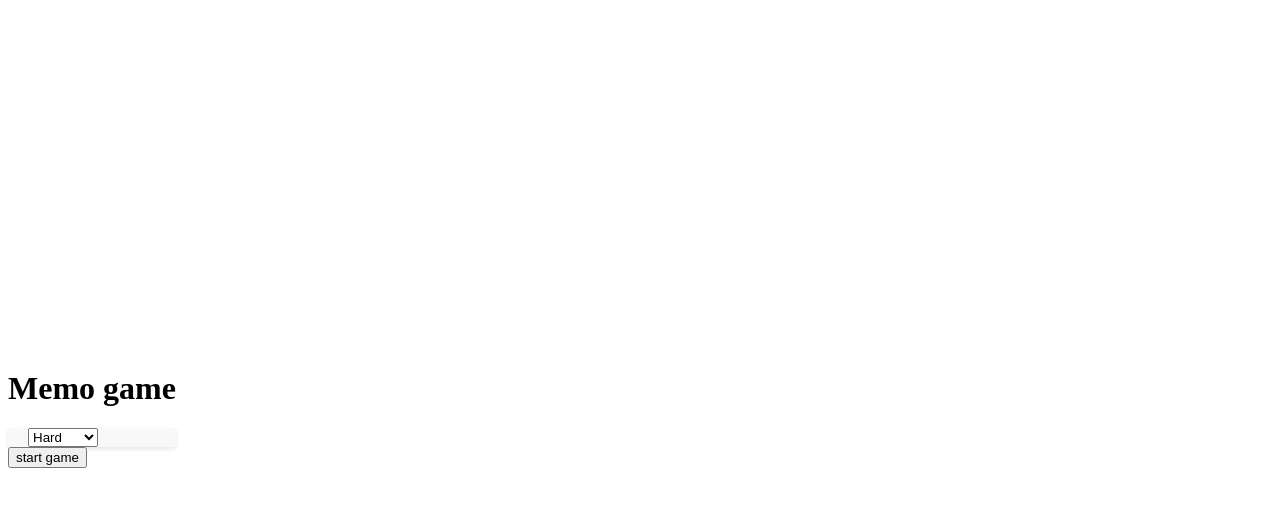
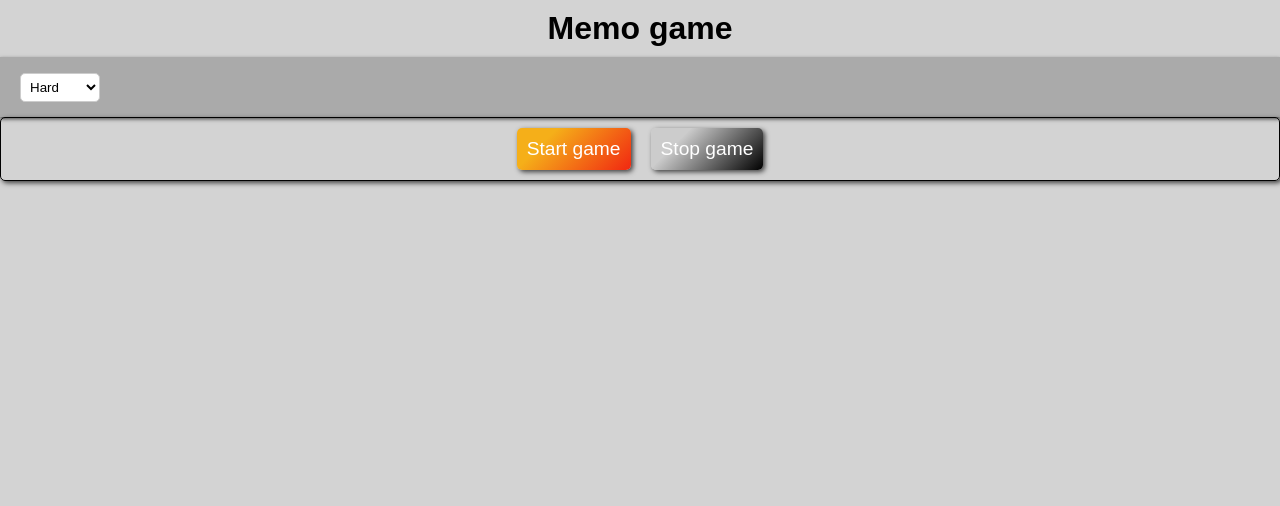
Before and after one commit to matfil/memo-game, a React (Vite) app: page / in a window 1280 px wide. Shown: the top 506 px of the page. Built offline with nearby package versions, Linux system fonts and the light colour scheme.

Commit message:
improve css

```diff
--- a/src/App.scss
+++ b/src/App.scss
@@ -0,0 +1,39 @@
+@use './colors';
+button{
+    background: colors.$primaryButton;
+    color: white;
+    padding: 10px;
+    border: none;
+    border-radius: 5px;
+    cursor: pointer;
+    font-size: 1.2rem;
+    margin: 10px;
+    box-shadow: 2px 2px 5px rgba(0, 0, 0, 0.7);
+    &:hover{
+        background: colors.$secondaryButton;
+    }
+    &:active{
+        background: green;
+    }
+    &:focus{
+        outline: none;
+    }
+    &:disabled{
+        background: colors.$disabledButton;
+        cursor: not-allowed;
+    }
+}
+.actions{
+    display: flex;
+    justify-content: center;
+    align-items: center;
+    border: 1px solid black;
+    border-radius: 5px;
+    box-shadow: 2px 2px 5px rgba(0, 0, 0, 0.7);
+
+}
+h1{
+    font-size: 2rem;
+    text-align: center;
+    margin: 10px;
+}
--- a/src/App.tsx
+++ b/src/App.tsx
@@ -19,8 +19,10 @@ const App: React.FC = () =>{
     <div>
     <h1>Memo game</h1>
     <TopBar time={time} attempts={attempts} difficulty={difficulty} setDifficulty={state.setDifficulty} gameActive={gameActive}/>
-    <button onClick={state.startGame}>start game</button>
-    {gameActive? <> <button onClick={state.stopGame}>stop game</button> </> : null}
+    <div className='actions'>
+    <button onClick={state.startGame} disabled={gameActive}>Start game</button>
+    <button onClick={state.stopGame} disabled ={!gameActive}>Stop game</button>
+    </div>
     {gameActive? <> <Board difficulty = {difficulty} cards = {cards} handleMove={handleMove} flipCard={state.flipCard}/> </> : null}
 
     </div>
--- a/src/_colors.scss
+++ b/src/_colors.scss
@@ -1,2 +1,7 @@
 $gradientcard: linear-gradient(135deg, #667eea 0%, #764ba2 100%);
 $gradientboard: linear-gradient(315deg, #998115 0%, #89b45d 100%);
+$primaryButton: linear-gradient(315deg, #f12711 0%, #f5af19 74%);
+$secondaryButton: linear-gradient(315deg, #f5af19 0%, #f12711 74%);
+$disabledButton: linear-gradient(315deg, #000 0%, #ccc 74%);
+$mainBackground: lightgray;
+$topbarBackground: #aaa;
--- a/src/components/card.scss
+++ b/src/components/card.scss
@@ -1,8 +1,9 @@
 @use '../colors';
 
 img{
-    width: 100px;
-    height: 100px;
+    width: 80%;
+    height: 80%;
+    object-fit:fill;
 }
 
 .card{
--- a/src/components/topBar.scss
+++ b/src/components/topBar.scss
@@ -1,9 +1,20 @@
+@use '../colors';
 .topBar{
     display: flex;
+    box-sizing: border-box;
+    width: 100%;
+    height: 60px;
     flex-direction: row;
     justify-content: space-between;
     align-items: center;
     padding: 0 20px;
-    background-color: #f8f8f8;
-    box-shadow: 0 2px 4px rgba(0, 0, 0, 0.1);
+    background: colors.$topbarBackground;
+    box-shadow: 0 2px 4px rgba(0, 0, 0, 0.7);
+    font-weight: bold;
 }
+select{
+    padding: 5px;
+    border-radius: 5px;
+    border: 1px solid #ccc;
+    background-color: #fff;
+}
--- a/src/index.scss
+++ b/src/index.scss
@@ -1,8 +1,7 @@
-
+@use './colors';
 body{
-    width: 100vw;
-    height: 100vh;
-    display: flex;
-    justify-content: stretch;
-    align-items: center;
+    background: colors.$mainBackground;
+    margin: 0;
+    padding: 0;
+    font-family: Arial, sans-serif;
 }
```
